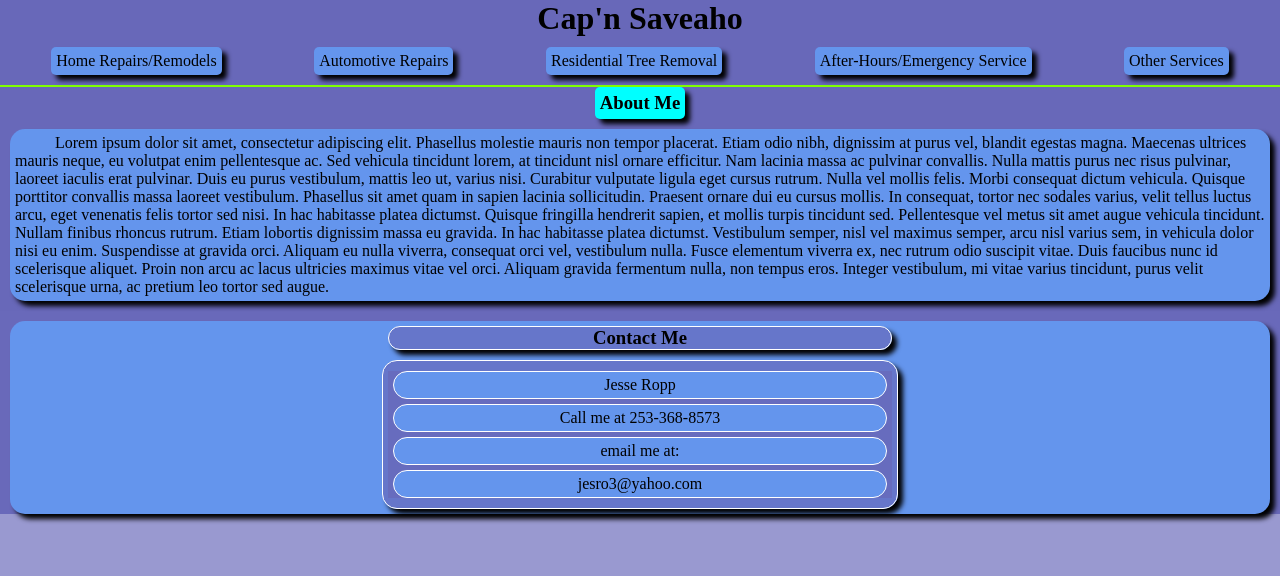
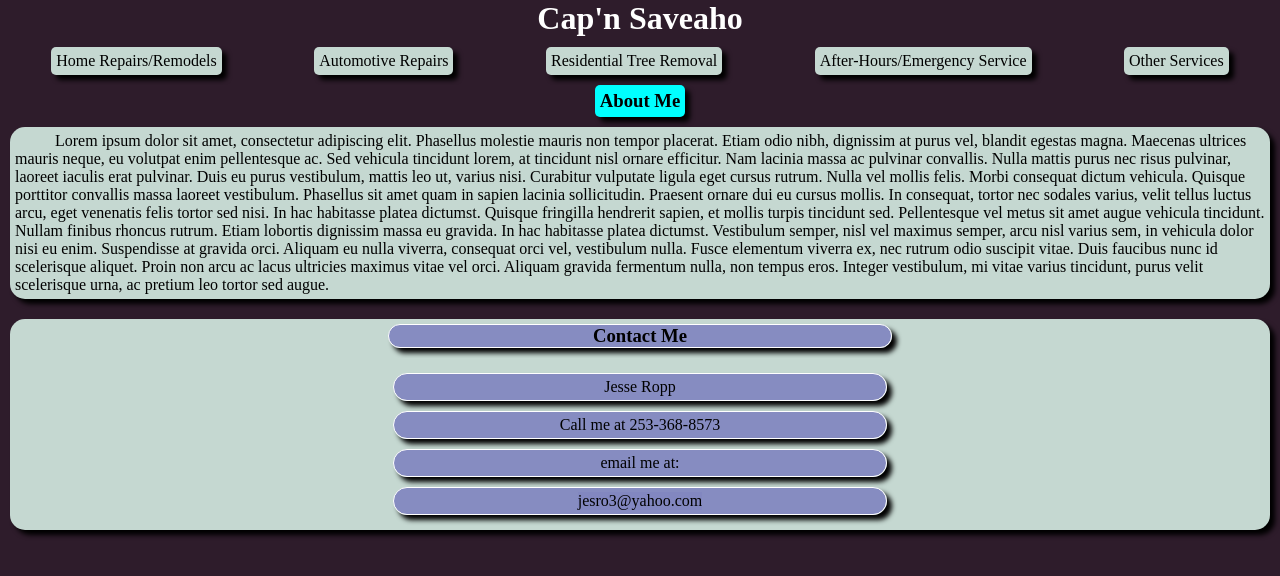
Before and after one commit to kairo97/capn-saveaho, a React (Create React App) app: page / in a window 1280 px wide. Shown: the top 576 px of the page. Built offline with nearby package versions, Linux system fonts and the light colour scheme.

Commit message:
reworked color pallete, discussed with client

```diff
--- a/src/components/About.css
+++ b/src/components/About.css
@@ -18,9 +18,9 @@
     margin: 10px;
     padding:5px;
     border-radius: 15px;
-    background-color: cornflowerblue;
+    background-color: #c5d8d1;
     box-shadow: 5px 5px 5px black;
 }
 .bioParagraph p{
-    background-color: cornflowerblue;
+    background-color: #c5d8d1;
 }
--- a/src/components/ContactMe.css
+++ b/src/components/ContactMe.css
@@ -3,13 +3,13 @@
     flex-direction: column;
     justify-content:center;
     align-items: center;
-    background-color: cornflowerblue;
+    background-color: #c5d8d1;
     margin:10px;
     border-radius: 15px;
     box-shadow: 5px 5px 5px black
 }
 .contactHeaderContainer{
-    background-color: cornflowerblue;
+    background-color: #c5d8d1;
     width:40%;
     text-align: center;
     padding:5px;
@@ -21,32 +21,33 @@
     box-shadow: 5px 5px 5px black;
 }
 .contactInfo{
-    border: solid  white 1px;
+    background-color: #c5d8d1;
     width: 40%;
     padding:5px;
     margin:5px;
-    border-radius: 15px;
-    box-shadow: 5px 5px 5px black;
 }
 .contactInfo ul {
     list-style: none;
+    background-color: #c5d8d1;
 }
 .contactInfo li {
     display: flex;
     flex-direction: column;
     align-items: center;
-    border: solid white  1px;
     border-radius: 15px;
+    border:solid white 1px;
     padding: 4px;
     margin: 5px;
-    background-color: cornflowerblue;
+    margin-top:10px;
+    background-color:rgba(104, 104, 186, 0.676);
+    box-shadow: 5px 5px 5px black;
 }
 .contactInfo a {
-    background-color: cornflowerblue;
+    background-color:rgba(104, 104, 186, 0.16);
     text-decoration: none;
     color: black;
     cursor: pointer;
 }
 .contactInfo a:hover{
-    color:blueviolet;
+    color: white;
 }
--- a/src/components/Header.css
+++ b/src/components/Header.css
@@ -3,3 +3,6 @@
     flex-direction: row;
     justify-content: center;
 }
+.pageTitle{
+    color:white;
+}
--- a/src/components/HomeRepairs.css
+++ b/src/components/HomeRepairs.css
@@ -10,5 +10,5 @@
     height:300px;
     width:400px;
     border: solid white 1px;
-    box-shadow: 5px 5px 5px black;
+    box-shadow: 5px 5px 5px #bebebe;
 }
--- a/src/components/Nav.css
+++ b/src/components/Nav.css
@@ -10,7 +10,6 @@
     width: 100%;
     justify-content: space-around;
     padding: 5px;
-    border-bottom: solid 2px chartreuse;
 }
 .navBar li{
     margin: 5px;
@@ -19,5 +18,5 @@
     box-shadow: 5px 5px 5px black;
     align-items: center;
     cursor: pointer;
-    background-color: cornflowerblue;
+    background-color: #c5d8d1;
 }
--- a/src/index.css
+++ b/src/index.css
@@ -1,5 +1,5 @@
 *{
     margin:0;
     padding:0;
-    background-color: rgba(104, 104, 186, 0.676);
+    background-color: #2e1c2b;
 }
```
